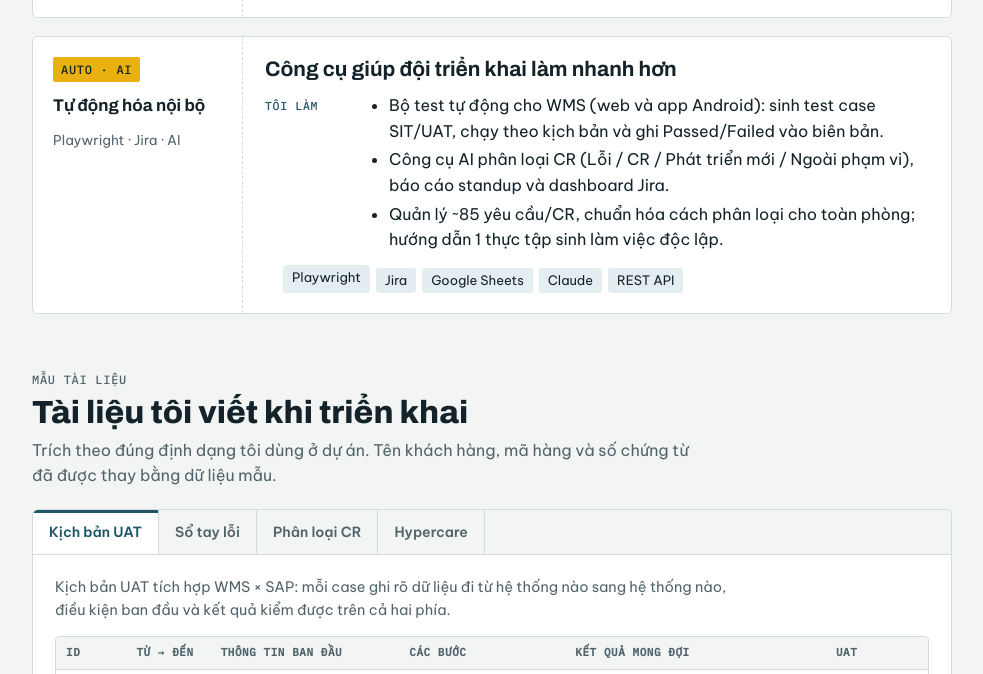
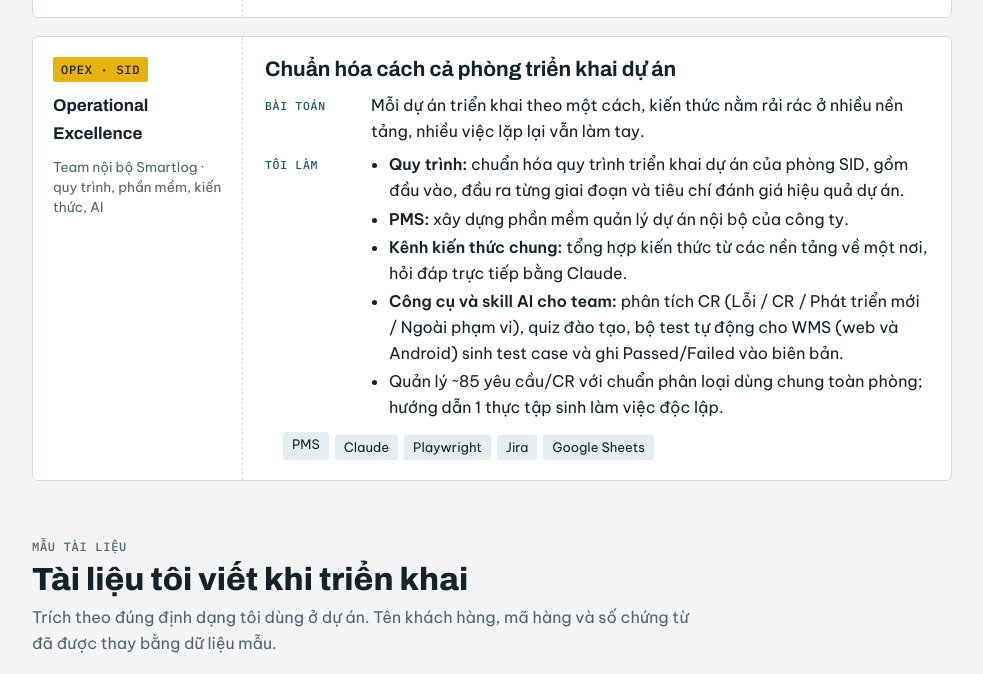
Before and after one commit to baophantg/baophantg.github.io, a plain HTML site: page index.html in a window 1280 px wide. Shown: the part 2367-3041 px from the top of the page, without its empty margins (148-1131 px from the left). Drawn offline with Linux system fonts and the light colour scheme.

Commit message:
Thêm team Operational Excellence vào portfolio và CV
Co-Authored-By: Claude Opus 5.5 <noreply@anthropic.com>

```diff
--- a/index.html
+++ b/index.html
@@ -360,23 +360,27 @@ footer { margin-top: 28px; font-size: 13px; color: var(--muted) }
 
       <article class="case">
         <div class="tag">
-          <span class="mono loc">AUTO · AI</span>
-          <span class="client"><span data-l="vi">Tự động hóa nội bộ</span><span data-l="en">Internal automation</span></span>
-          <span class="meta">Playwright · Jira · AI</span>
+          <span class="mono loc">OPEX · SID</span>
+          <span class="client">Operational Excellence</span>
+          <span class="meta"><span data-l="vi">Team nội bộ Smartlog · quy trình, phần mềm, kiến thức, AI</span><span data-l="en">Smartlog internal team · process, software, knowledge, AI</span></span>
         </div>
         <div class="body">
-          <h3><span data-l="vi">Công cụ giúp đội triển khai làm nhanh hơn</span><span data-l="en">Tools that make the implementation team faster</span></h3>
+          <h3><span data-l="vi">Chuẩn hóa cách cả phòng triển khai dự án</span><span data-l="en">Standardizing how the department delivers projects</span></h3>
           <dl>
+            <dt><span data-l="vi">Bài toán</span><span data-l="en">Problem</span></dt>
+            <dd><span data-l="vi">Mỗi dự án triển khai theo một cách, kiến thức nằm rải rác ở nhiều nền tảng, nhiều việc lặp lại vẫn làm tay.</span><span data-l="en">Each project was delivered its own way, know-how was scattered across platforms, and repetitive work was still done by hand.</span></dd>
             <dt><span data-l="vi">Tôi làm</span><span data-l="en">My part</span></dt>
             <dd><ul>
-              <li><span data-l="vi">Bộ test tự động cho WMS (web và app Android): sinh test case SIT/UAT, chạy theo kịch bản và ghi Passed/Failed vào biên bản.</span><span data-l="en">Automated test suite for the WMS (web and Android app): generates SIT/UAT test cases, runs them and writes Passed/Failed into the test record.</span></li>
-              <li><span data-l="vi">Công cụ AI phân loại CR (Lỗi / CR / Phát triển mới / Ngoài phạm vi), báo cáo standup và dashboard Jira.</span><span data-l="en">AI tools for CR classification (Issue / CR / New development / Out of scope), stand-up reports and Jira dashboards.</span></li>
-              <li><span data-l="vi">Quản lý ~85 yêu cầu/CR, chuẩn hóa cách phân loại cho toàn phòng; hướng dẫn 1 thực tập sinh làm việc độc lập.</span><span data-l="en">Managed ~85 requirements/CRs and standardized classification across the department; coached 1 intern to work independently.</span></li>
+              <li><span data-l="vi"><b>Quy trình:</b> chuẩn hóa quy trình triển khai dự án của phòng SID, gồm đầu vào, đầu ra từng giai đoạn và tiêu chí đánh giá hiệu quả dự án.</span><span data-l="en"><b>Process:</b> standardized the SID department's implementation process, with inputs and outputs for each phase and criteria to evaluate project effectiveness.</span></li>
+              <li><span data-l="vi"><b>PMS:</b> xây dựng phần mềm quản lý dự án nội bộ của công ty.</span><span data-l="en"><b>PMS:</b> built the company's internal project management software.</span></li>
+              <li><span data-l="vi"><b>Kênh kiến thức chung:</b> tổng hợp kiến thức từ các nền tảng về một nơi, hỏi đáp trực tiếp bằng Claude.</span><span data-l="en"><b>Knowledge hub:</b> consolidates know-how from internal platforms in one place, queryable directly with Claude.</span></li>
+              <li><span data-l="vi"><b>Công cụ và skill AI cho team:</b> phân tích CR (Lỗi / CR / Phát triển mới / Ngoài phạm vi), quiz đào tạo, bộ test tự động cho WMS (web và Android) sinh test case và ghi Passed/Failed vào biên bản.</span><span data-l="en"><b>Team tools and AI skills:</b> CR analysis (Issue / CR / New development / Out of scope), training quizzes, and an automated WMS test suite (web and Android) that generates test cases and writes Passed/Failed into the test record.</span></li>
+              <li><span data-l="vi">Quản lý ~85 yêu cầu/CR với chuẩn phân loại dùng chung toàn phòng; hướng dẫn 1 thực tập sinh làm việc độc lập.</span><span data-l="en">Managed ~85 requirements/CRs under a department-wide classification standard; coached 1 intern to work independently.</span></li>
             </ul></dd>
             <dt data-m="hoursSaved" hidden><span data-l="vi">Kết quả</span><span data-l="en">Result</span></dt>
             <dd data-m="hoursSaved" hidden><ul class="wins"><li><span data-l="vi">Tiết kiệm khoảng <b class="mv"></b> giờ mỗi tuần cho đội triển khai.</span><span data-l="en">Saves the implementation team about <b class="mv"></b> hours per week.</span></li></ul></dd>
           </dl>
-          <ul class="chips"><li>Playwright</li><li>Jira</li><li>Google Sheets</li><li>Claude</li><li>REST API</li></ul>
+          <ul class="chips"><li>PMS</li><li>Claude</li><li>Playwright</li><li>Jira</li><li>Google Sheets</li></ul>
         </div>
       </article>
     </div>
@@ -481,7 +485,7 @@ footer { margin-top: 28px; font-size: 13px; color: var(--muted) }
       <h2><span data-l="vi">Hơn 5 năm, 4 ngành</span><span data-l="en">5+ years across 4 industries</span></h2>
     </div>
     <div class="timeline">
-      <div class="row"><span class="when">07/2025 – <span data-l="vi">nay</span><span data-l="en">now</span></span><div><b>Smartlog Supply Chain Solutions</b> · <span class="pos">Senior Implementation Consultant</span><p><span data-l="vi">Phần mềm chuỗi cung ứng (WMS, TMS, OMS) cho nhà sản xuất, nhà phân phối và 3PL.</span><span data-l="en">Supply chain software (WMS, TMS, OMS) for manufacturers, distributors and 3PLs.</span></p></div></div>
+      <div class="row"><span class="when">07/2025 – <span data-l="vi">nay</span><span data-l="en">now</span></span><div><b>Smartlog Supply Chain Solutions</b> · <span class="pos">Senior Implementation Consultant</span><p><span data-l="vi">Phần mềm chuỗi cung ứng (WMS, TMS, OMS) cho nhà sản xuất, nhà phân phối và 3PL. Thành viên team Operational Excellence: chuẩn hóa quy trình triển khai, PMS, kênh kiến thức, công cụ AI.</span><span data-l="en">Supply chain software (WMS, TMS, OMS) for manufacturers, distributors and 3PLs. Member of the Operational Excellence team: delivery process, PMS, knowledge hub, AI tools.</span></p></div></div>
       <div class="row"><span class="when">07/2023 – 06/2025</span><div><b>Eximbank</b> · <span class="pos">Business Analyst</span><p><span data-l="vi">Ngân hàng số: vay, tiền gửi, chuyển tiền; dự án eKYC xác thực với dữ liệu dân cư.</span><span data-l="en">Digital banking: loans, deposits, transfers; eKYC project with national ID verification.</span></p></div></div>
       <div class="row"><span class="when">03/2022 – 03/2023</span><div><b>VMG Fashion Group</b> · <span class="pos">Business Analyst</span><p><span data-l="vi">Triển khai Odoo ERP cho 300 nhân viên và 35 cửa hàng.</span><span data-l="en">Odoo ERP rollout for 300 staff and 35 stores.</span></p></div></div>
       <div class="row"><span class="when">03/2021 – 03/2022</span><div><b>APE Tech</b> · <span class="pos">Implementation Consultant</span><p><span data-l="vi">Phân tích yêu cầu, đề xuất giải pháp, viết user story.</span><span data-l="en">Requirements analysis, solution proposals, user stories.</span></p></div></div>
@@ -505,7 +509,7 @@ footer { margin-top: 28px; font-size: 13px; color: var(--muted) }
         <li>WMS</li><li>OMS</li><li>TMS</li><li data-l="vi">Tích hợp SAP</li><li data-l="en">SAP integration</li><li>DMS</li><li>Odoo ERP</li><li>REST API</li><li data-l="vi">Mapping XML/EDI</li><li data-l="en">XML/EDI mapping</li>
       </ul></div>
       <div><h3><span data-l="vi">Triển khai</span><span data-l="en">Delivery</span></h3><ul class="chips">
-        <li>SIT / UAT</li><li>Go-live / Hypercare</li><li data-l="vi">Phân tích nguyên nhân gốc</li><li data-l="en">Root-cause analysis</li><li>SOP</li><li data-l="vi">Quản lý CR</li><li data-l="en">CR management</li><li>Jira</li><li>Figma</li>
+        <li data-l="vi">Chuẩn hóa quy trình</li><li data-l="en">Process standardization</li><li>SIT / UAT</li><li>Go-live / Hypercare</li><li data-l="vi">Phân tích nguyên nhân gốc</li><li data-l="en">Root-cause analysis</li><li>SOP</li><li data-l="vi">Quản lý CR</li><li data-l="en">CR management</li><li>Jira</li><li>Figma</li>
       </ul></div>
     </div>
   </section>
```
Also changed, not shown: 2 other files.
